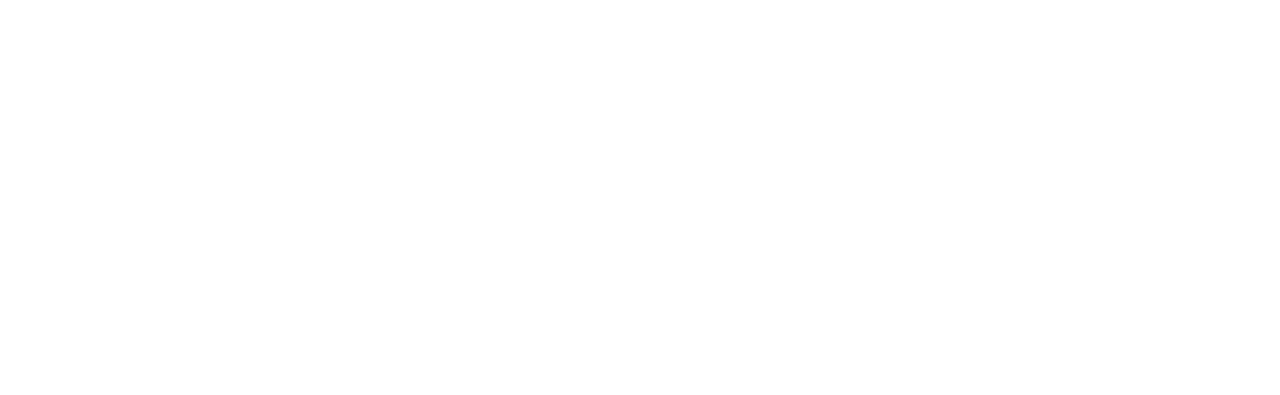
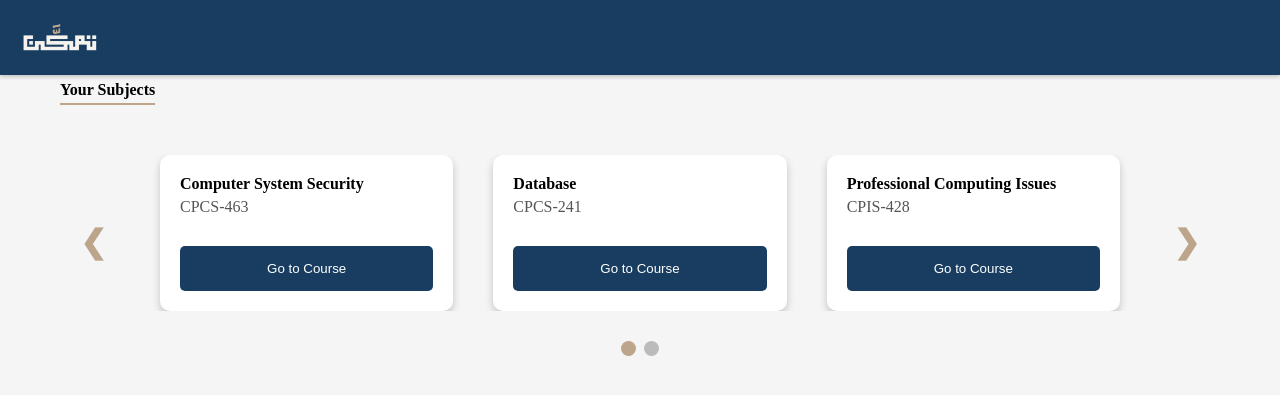
Before and after one commit to SabahBaothman/Tamakan, a PHP site: page /pages/courses.php in a window 1280 px wide. Before the commit the part shown is empty. Shown: the top 395 px of the page. Run offline with PHP 8.4, Linux system fonts and the light colour scheme.

Commit message:
Front-end of Courses Page

```diff
--- a/pages/courses.php
+++ b/pages/courses.php
@@ -0,0 +1,123 @@
+<!DOCTYPE html>
+<html lang="en">
+<head>
+    <meta charset="UTF-8">
+    <meta name="viewport" content="width=device-width, initial-scale=1.0">
+    <title>Your Subjects</title>
+    <link rel="stylesheet" href="../style.css">
+
+</head>
+<?php
+    include('nav.php');
+?>
+<body>
+
+
+    <!-- Main Container -->
+    <div class="subjects-container">
+        <h4>Your Subjects</h4>
+        <div class="hr-container">
+            <hr id="subjects-line">
+        </div>
+
+        <!-- Slideshow -->
+        <div class="slideshow-container">
+            <div class="slides">
+
+                <!-- First Slide -->
+                <div class="slide">
+                    <div class="subject-card">
+                        <h4>Computer System Security</h4>
+                        <p>CPCS-463</p>
+                        <button>Go to Course</button>
+                    </div>
+
+                    <div class="subject-card">
+                        <h4>Database</h4>
+                        <p>CPCS-241</p>
+                        <button>Go to Course</button>
+                    </div>
+
+                    <div class="subject-card">
+                        <h4>Professional Computing Issues</h4>
+                        <p>CPIS-428</p>
+                        <button>Go to Course</button>
+                    </div>
+                </div>
+
+                <!-- Second Slide -->
+                <div class="slide">
+                    <div class="subject-card">
+                        <h4>Subject 4</h4>
+                        <p>CODE-004</p>
+                        <button>Go to Course</button>
+                    </div>
+                    <div class="subject-card">
+                        <h4>Subject 5</h4>
+                        <p>CODE-005</p>
+                        <button>Go to Course</button>
+                    </div>
+                    <div class="subject-card">
+                        <h4>Subject 6</h4>
+                        <p>CODE-006</p>
+                        <button>Go to Course</button>
+                    </div>
+                </div>
+
+            </div>
+
+            <!-- Navigation arrows -->
+            <a class="prev" onclick="changeSlide(-1)">&#10094;</a>
+            <a class="next" onclick="changeSlide(1)">&#10095;</a>
+        </div>
+
+        <!-- Dots for slide indicators -->
+        <div class="dots">
+            <span class="dot" onclick="currentSlide(1)"></span>
+            <span class="dot" onclick="currentSlide(2)"></span>
+        </div>
+    </div>
+
+    <script>
+        // Initialize slideIndex to track current slide
+        let slideIndex = 1;
+        showSlides(slideIndex); // Display initial slide
+
+        // Function to change slides
+        function changeSlide(n) {
+            showSlides(slideIndex += n); // Update slideIndex by n and show slides
+        }
+
+        // Function to switch to a specific slide
+        function currentSlide(n) {
+            showSlides(slideIndex = n); // Set slideIndex to n and show slides
+        }
+
+        // Function to display slides based on slideIndex
+        function showSlides(n) {
+            let slides = document.getElementsByClassName("slide");
+            let dots = document.getElementsByClassName("dot");
+
+            // Reset slideIndex if it goes beyond the number of slides
+            if (n > slides.length) {
+                slideIndex = 1;
+            }
+            if (n < 1) {
+                slideIndex = slides.length;
+            }
+
+            // Hide all slides and deactivate all dots
+            for (let i = 0; i < slides.length; i++) {
+                slides[i].style.display = "none";
+            }
+            for (let i = 0; i < dots.length; i++) {
+                dots[i].className = dots[i].className.replace(" active", "");
+            }
+
+            // Display the current slide and activate the corresponding dot
+            slides[slideIndex - 1].style.display = "flex";
+            dots[slideIndex - 1].className += " active";
+        }
+    </script>
+</body>
+</html>
--- a/style.css
+++ b/style.css
@@ -415,6 +415,7 @@ nav {
         .hr-container {
             display: flex;
             justify-content: flex-start;
+            margin-bottom: 50px;
         }
 
         .add-chapter-form {
@@ -705,3 +706,126 @@ nav {
 #scoreBtn:hover {
     background-color: #a08668;
 }
+
+/* ------------ COURSES (SUBJECTES) PAGE ------------ */
+
+.subjects-container h4 {
+    margin-bottom: 4px;
+}
+
+#subjects-line {
+    color: #BCA58B;
+    width: 8%;
+    border: 1px solid #BCA58B;
+    margin: 0;
+}
+
+.subjects-container {
+    padding: 60px 60px 20px; /* Increased top padding for more space between header and content */
+}
+
+.slideshow-container {
+    position: relative;
+    max-width: 100%;
+    margin: auto;
+    overflow: hidden;
+    padding: 0 80px; /* Increased space between edge of the page and cards */
+}
+
+.slides {
+    display: flex;
+    transition: transform 0.5s ease-in-out;
+    width: 100%;
+}
+
+.slide {
+    display: flex;
+    flex: 1;
+    justify-content: space-between;
+    min-width: 100%;
+    box-sizing: border-box;
+}
+
+.subject-card {
+    background-color: white;
+    border-radius: 10px;
+    box-shadow: 0 4px 8px rgba(0, 0, 0, 0.2); /* Added shadow to cards */
+    padding: 20px;
+    text-align: left;
+    width: 30%;
+    margin: 0 20px; /* Increased space between cards */
+    box-sizing: border-box;
+}
+
+.subject-card h4 {
+    margin: 0;
+}
+
+.subject-card p {
+    color: #555;
+    margin: 5px 0; /* Reduced space between subject name and code */
+}
+
+.subject-card button {
+    background-color: var(--dark);
+    color: white;
+    border: none;
+    border-radius: 5px;
+    padding: 15px; /* Increased button height */
+    cursor: pointer;
+    margin-top: 30px; /* Increased space between code and button */
+    display: block;
+    width: 100%;
+    text-align: center;
+}
+
+.subject-card button:hover {
+    background-color: var(--secondary);
+}
+
+.prev, .next {
+    cursor: pointer;
+    position: absolute;
+    top: 50%;
+    width: auto;
+    padding: 20px; /* Increased padding for bigger arrows */
+    margin-top: -30px; /* Adjusted margin to center arrows vertically */
+    color: var(--secondary); /* Use the same color as the header */
+    font-weight: bold;
+    font-size: 32px; /* Increased font size */
+    user-select: none;
+    background: none; /* Remove the background color */
+    border: none; /* Remove the border */
+}
+
+.prev {
+    left: 0;
+}
+
+.next {
+    right: 0;
+}
+
+.prev:hover, .next:hover {
+    color: #555; /* Slightly darker on hover */
+}
+
+.dots {
+    text-align: center;
+    padding: 30px 10px 0; /* Increased space between cards and dots */
+}
+
+.dot {
+    cursor: pointer;
+    height: 15px;
+    width: 15px;
+    margin: 0 2px;
+    background-color: #bbb;
+    border-radius: 50%;
+    display: inline-block;
+    transition: background-color 0.6s ease;
+}
+
+.dot.active {
+    background-color: var(--secondary);
+}
```
